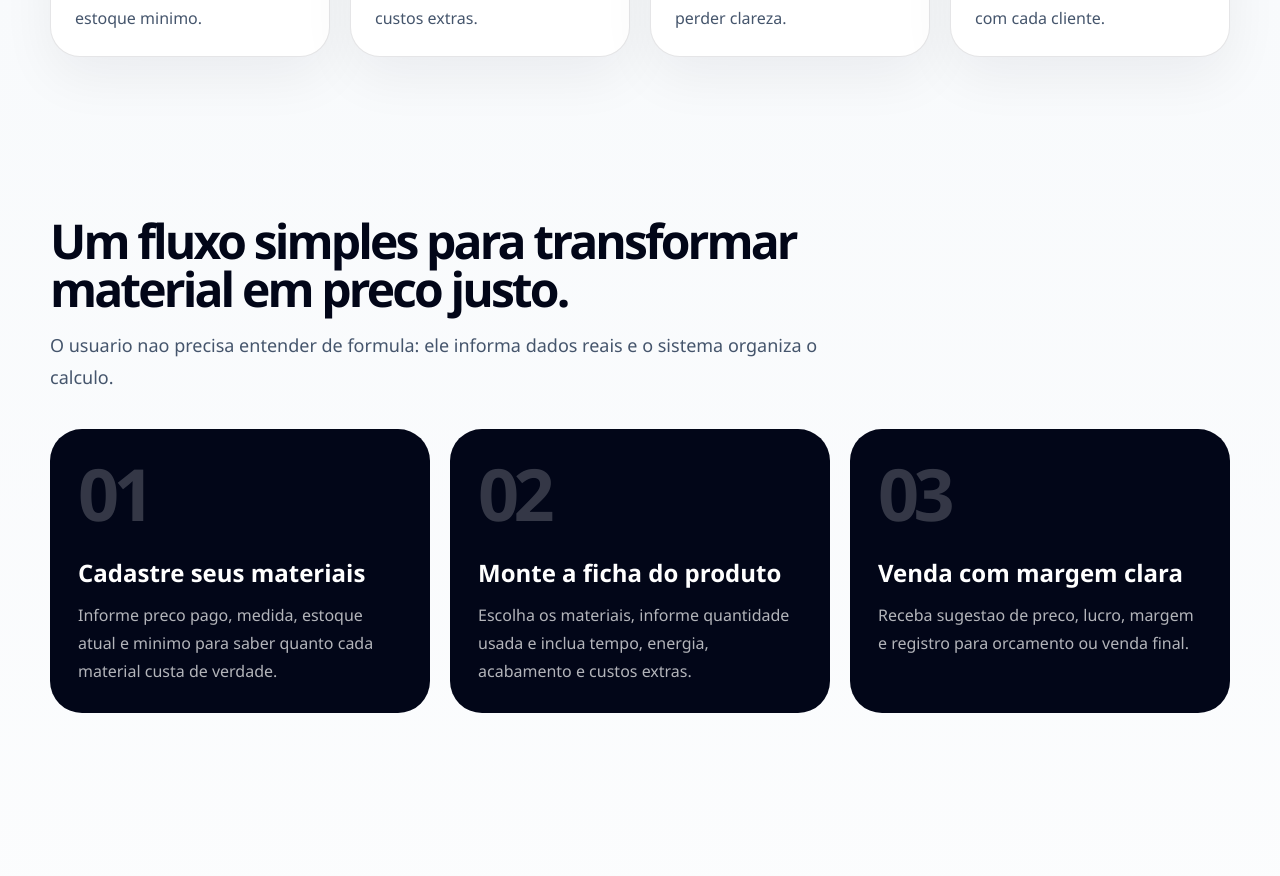
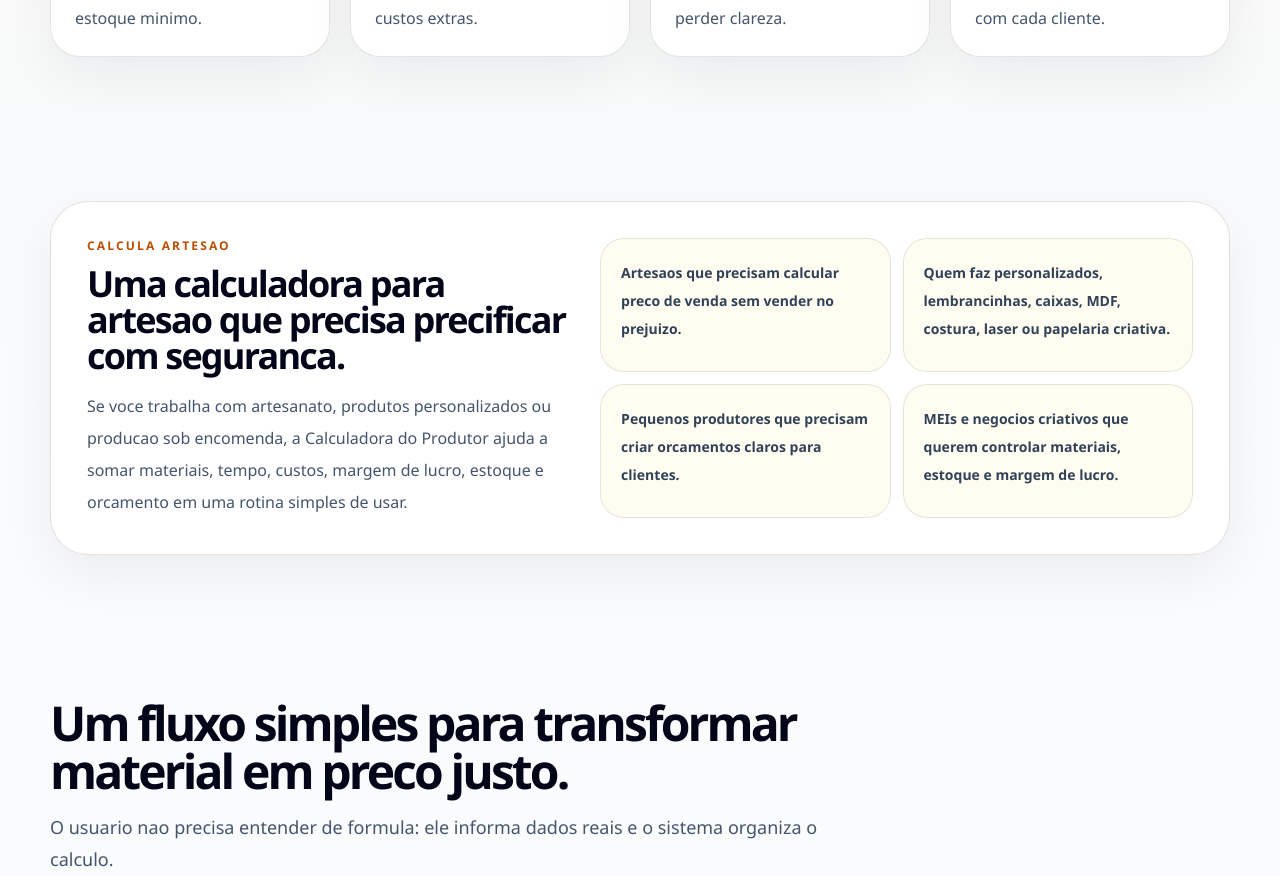
Before and after one commit to darilmaias-creator/meu-micro-saas, a Next.js app: page / in a window 1280 px wide. Shown: the part 1400-2276 px from the top of the page. Built offline with nearby package versions, Linux system fonts and the light colour scheme.

Commit message:
feat: improve seo for artisan pricing searches

```diff
--- a/app/apresentacao/page.tsx
+++ b/app/apresentacao/page.tsx
@@ -16,9 +16,40 @@ import {
 import { DEFAULT_STORE_LOGO } from "@/lib/app-data/defaults";
 
 export const metadata: Metadata = {
-  title: "Calculadora do Produtor | Sistema de estoque, precificacao e vendas",
+  title:
+    "Calculadora para artesao | Precificacao, estoque e orcamentos",
   description:
-    "Conheca a Calculadora do Produtor: organize materiais, monte fichas tecnicas, calcule preco de venda, crie orcamentos e acompanhe seu negocio em um unico lugar.",
+    "Calcula Artesao e Calculadora do Produtor: sistema para artesao e pequeno produtor calcular preco de venda, controlar estoque, montar ficha tecnica e criar orcamentos.",
+  keywords: [
+    "calcula artesao",
+    "calculadora para artesao",
+    "calculadora de artesanato",
+    "precificacao de artesanato",
+    "preco de venda artesanato",
+    "orcamento para artesanato",
+    "ficha tecnica artesanato",
+    "controle de estoque para artesao",
+    "calculadora do produtor",
+    "sistema para artesao",
+  ],
+  alternates: {
+    canonical: "/",
+  },
+  openGraph: {
+    title: "Calculadora para artesao, estoque e orcamentos",
+    description:
+      "Organize materiais, calcule preco de venda, monte fichas tecnicas e crie orcamentos para artesanato e pequenos produtos.",
+    url: "/",
+    siteName: "Calculadora do Produtor",
+    locale: "pt_BR",
+    type: "website",
+  },
+  twitter: {
+    card: "summary",
+    title: "Calculadora para artesao",
+    description:
+      "Precificacao, estoque, ficha tecnica e orcamentos para artesanato em um unico lugar.",
+  },
 };
 
 const features = [
@@ -77,6 +108,13 @@ const premiumPlanItems = [
   "Orcamentos, vendas e historico",
   "Backup, restauracao e recursos avancados",
   "Ferramentas extras para comunicacao e marketing",
+];
+
+const audienceItems = [
+  "Artesaos que precisam calcular preco de venda sem vender no prejuizo.",
+  "Quem faz personalizados, lembrancinhas, caixas, MDF, costura, laser ou papelaria criativa.",
+  "Pequenos produtores que precisam criar orcamentos claros para clientes.",
+  "MEIs e negocios criativos que querem controlar materiais, estoque e margem de lucro.",
 ];
 
 function PlanItem({ children, premium = false }: { children: React.ReactNode; premium?: boolean }) {
@@ -269,6 +307,36 @@ export default function PresentationPage() {
         </div>
       </section>
 
+      <section className="mx-auto w-[min(1180px,calc(100%-32px))] py-16">
+        <div className="grid gap-7 rounded-[38px] border border-amber-900/15 bg-white p-7 shadow-[0_20px_54px_rgba(15,23,42,0.06)] lg:grid-cols-[0.9fr_1.1fr] lg:p-9">
+          <div>
+            <p className="text-xs font-black uppercase tracking-[0.18em] text-amber-700">
+              Calcula Artesao
+            </p>
+            <h2 className="mt-3 text-3xl font-black leading-none tracking-[-0.05em] text-slate-950 sm:text-4xl">
+              Uma calculadora para artesao que precisa precificar com seguranca.
+            </h2>
+            <p className="mt-4 leading-8 text-slate-600">
+              Se voce trabalha com artesanato, produtos personalizados ou
+              producao sob encomenda, a Calculadora do Produtor ajuda a somar
+              materiais, tempo, custos, margem de lucro, estoque e orcamento em
+              uma rotina simples de usar.
+            </p>
+          </div>
+
+          <div className="grid gap-3 sm:grid-cols-2">
+            {audienceItems.map((item) => (
+              <div
+                key={item}
+                className="rounded-3xl border border-slate-950/10 bg-amber-50/70 p-5 text-sm font-bold leading-7 text-slate-700"
+              >
+                {item}
+              </div>
+            ))}
+          </div>
+        </div>
+      </section>
+
       <section id="como-funciona" className="mx-auto w-[min(1180px,calc(100%-32px))] py-20">
         <div className="mb-9 max-w-3xl">
           <h2 className="text-4xl font-black leading-none tracking-[-0.06em] text-slate-950 sm:text-5xl">
--- a/app/layout.tsx
+++ b/app/layout.tsx
@@ -12,8 +12,10 @@ import {
 const APP_ICON_URL = `/icon?v=${PWA_ICON_VERSION}`;
 const APPLE_ICON_URL = `/apple-icon?v=${PWA_ICON_VERSION}`;
 const APP_MASKABLE_ICON_URL = `/pwa-maskable-512.png?v=${PWA_ICON_VERSION}`;
+const SITE_URL = "https://calculaartesao.com.br";
 
 export const metadata: Metadata = {
+  metadataBase: new URL(SITE_URL),
   title: {
     default: PWA_APP_NAME,
     template: `%s | ${PWA_APP_NAME}`,
@@ -21,6 +23,9 @@ export const metadata: Metadata = {
   description: PWA_APP_DESCRIPTION,
   applicationName: PWA_APP_NAME,
   manifest: "/manifest.webmanifest",
+  alternates: {
+    canonical: "/",
+  },
   icons: {
     shortcut: [
       {
--- /dev/null
+++ b/app/robots.ts
@@ -0,0 +1,15 @@
+import type { MetadataRoute } from "next";
+
+const SITE_URL = "https://calculaartesao.com.br";
+
+export default function robots(): MetadataRoute.Robots {
+  return {
+    rules: {
+      userAgent: "*",
+      allow: "/",
+      disallow: ["/api/", "/sentry-example-page/"],
+    },
+    sitemap: `${SITE_URL}/sitemap.xml`,
+    host: SITE_URL,
+  };
+}
--- /dev/null
+++ b/app/sitemap.ts
@@ -0,0 +1,22 @@
+import type { MetadataRoute } from "next";
+
+const SITE_URL = "https://calculaartesao.com.br";
+
+export default function sitemap(): MetadataRoute.Sitemap {
+  const lastModified = new Date();
+
+  return [
+    {
+      url: SITE_URL,
+      lastModified,
+      changeFrequency: "weekly",
+      priority: 1,
+    },
+    {
+      url: `${SITE_URL}/politicas/cancelamento-e-reembolso`,
+      lastModified,
+      changeFrequency: "monthly",
+      priority: 0.4,
+    },
+  ];
+}
```
